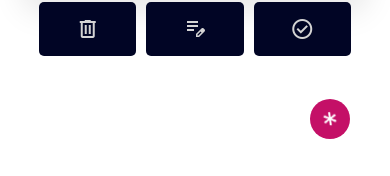
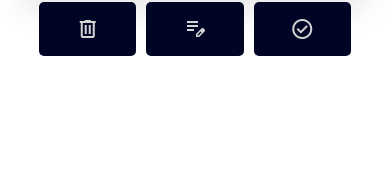
Before and after one commit to gabrielmeiradev/TodoApp-using-React, a React (Vite) app: page / in a window 390 px wide. Shown: the part 665-841 px from the top of the page. Built offline with nearby package versions, Linux system fonts and the light colour scheme.

Commit message:
Removing creator tag of mobile view

```diff
--- a/src/App.css
+++ b/src/App.css
@@ -49,17 +49,12 @@ button{
         width: 80vw
     }
 
-    .tool-list P, .tool-name, .creator-tag p{
+    .tool-list P, .tool-name {
         display: none;
     }
 
     .creator-tag{
-        width: 40px !important;
-        height: 40px !important;
-        border-radius: 50%;
-        padding: 0 !important;
-        display: grid !important;
-        place-items: center !important;
+        display: none !important;
     }
 
     .app > .title{
```
Also changed, not shown: src/App.jsx (indentation only).
